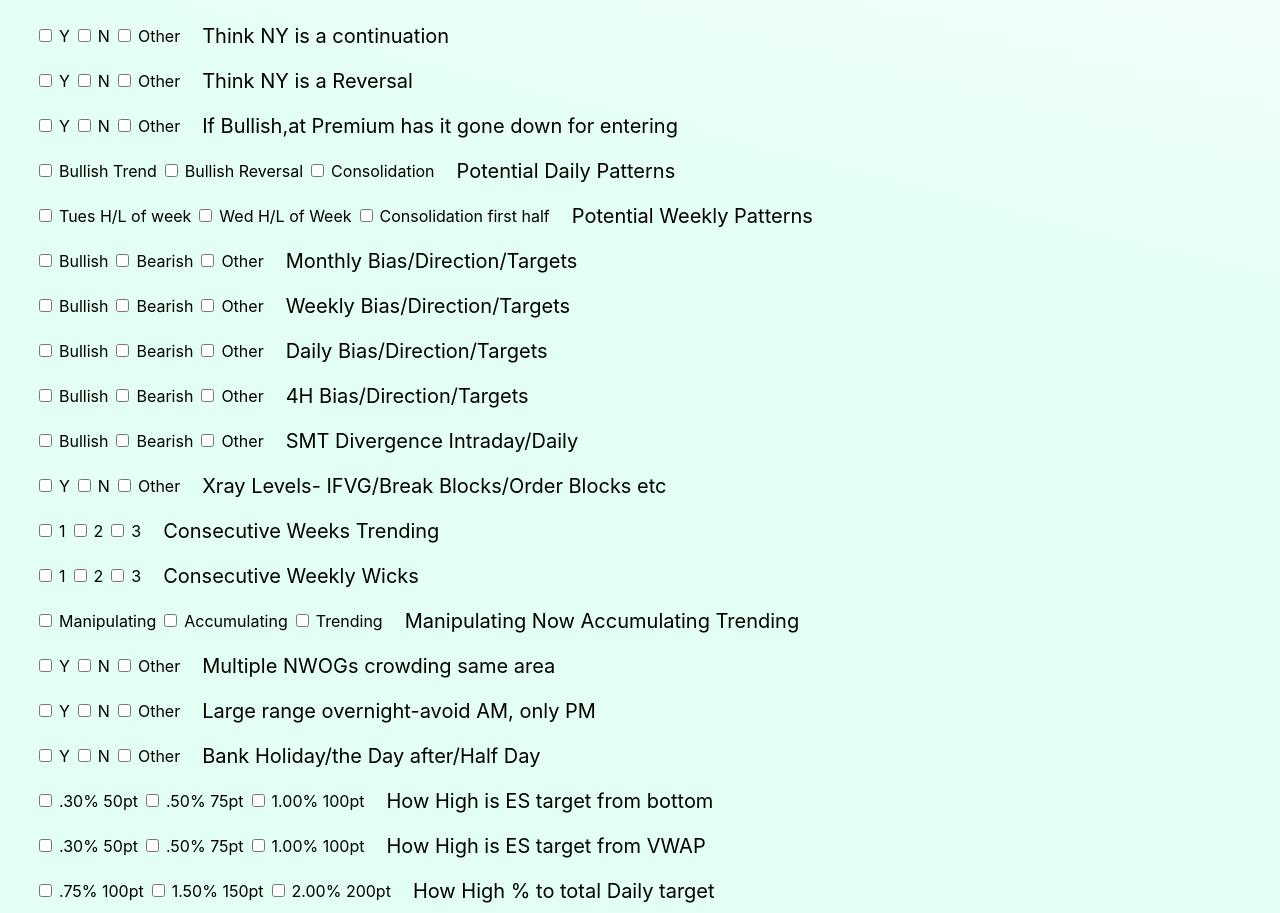
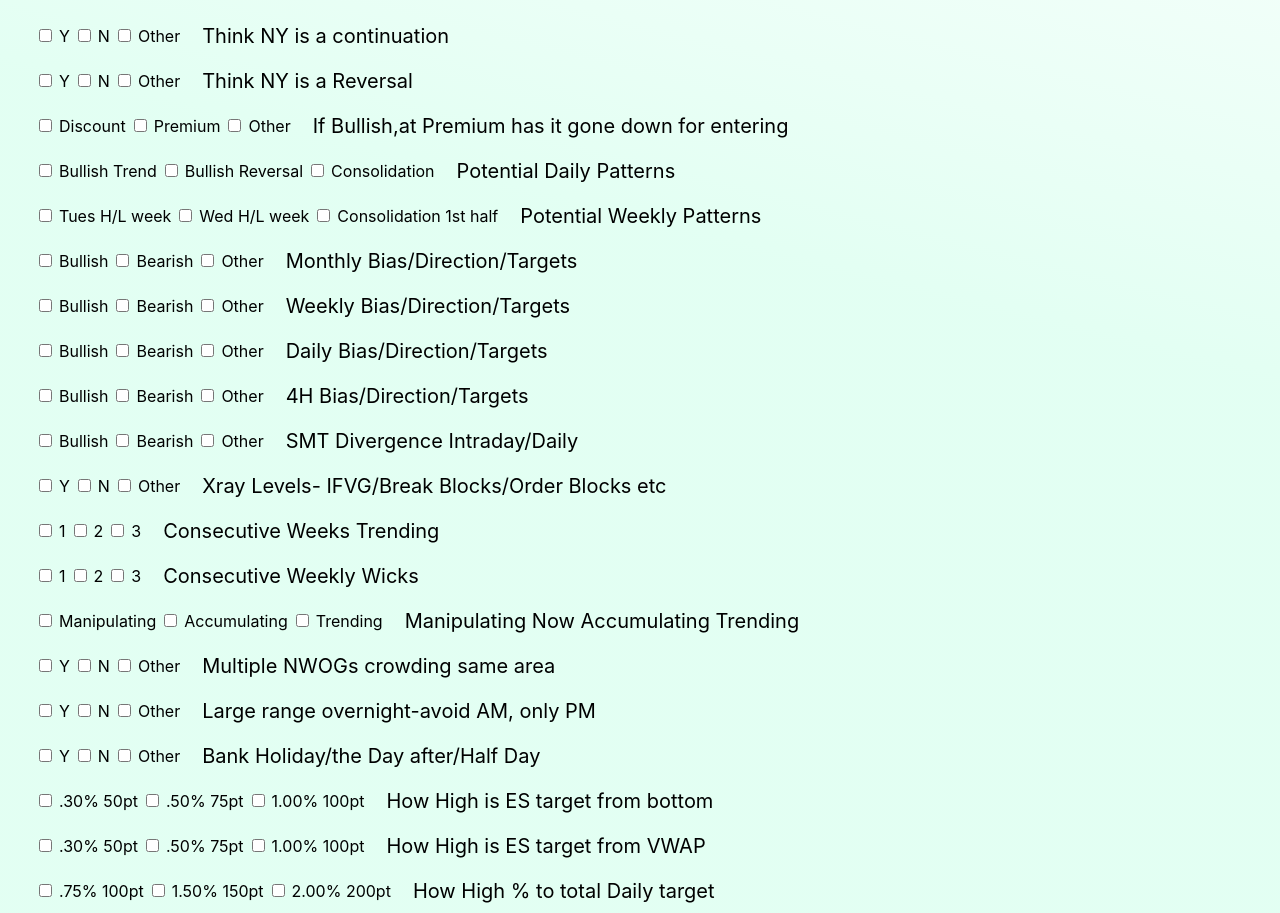
Before and after one commit to richardmusic/Trading, a React (Create React App) app: page / in a window 1280 px wide. Shown: the part 1264-2177 px from the top of the page. Built offline with nearby package versions, Linux system fonts and the light colour scheme.

Commit message:
Update checkBoxAnswers.js

```diff
--- a/src/checkBoxAnswers.js
+++ b/src/checkBoxAnswers.js
@@ -1,16 +1,46 @@
 export const checkBoxAnswers = [
-    ['Y', 'N', 'Other'], /*  Line 1 */  ['Y', 'N', 'Other'], /*  Line 2 */  ['Y', 'N', 'Other'], /*  Line 3 */
-    ['Y', 'N', 'Other'], /*  Line 4 */  ['Consistent Direction/Clear Trending', 'Mixed', 'Other'], /*  Line 5 */  ['Above', 'Below', 'Around'], /*  Line 6 */
-    ['Y', 'N', 'Other'], /*  Line 7 */  ['Y', 'N', 'Other'], /*  Line 8 */  ['Inside', 'Outside', 'Other'], /*  Line 9 */
-    ['Y', 'N', 'Other'], /*  Line 10 */  ['1', '2', '3'], /*  Line 11 */  ['1', '2', '3'], /*  Line 12 */
-    ['Y', 'N', 'Other'], /*  Line 13 */  ['Bullish', 'Bearish', 'Cant tell/Ranging'], /*  Line 14 */  ['Bullish', 'Bearish', 'Cant tell/Ranging'], /*  Line 15 */
-    ['Bullish', 'Bearish', 'Cant tell/Ranging'], /*  Line 16 */  ['Bullish', 'Bearish', 'Other'], /*  Line 17 */  ['Y', 'N', 'Other'], /*  Line 18 */
-    ['Y', 'N', 'Other'], /*  Line 19 */  ['Bullish', 'Bearish', 'Other'], /*  Line 20 */  ['Bullish', 'Bearish', 'Other'], /*  Line 21 */
-    ['Bullish', 'Bearish', 'Other'], /*  Line 22 */  ['Y', 'N', 'Other'], /*  Line 23 */  ['Y', 'N', 'Other'], /*  Line 24 */
-    ['Y', 'N', 'Other'], /*  Line 25 */  ['Y', 'N', 'Other'], /*  Line 26 */  ['Y', 'N', 'Other'], /*  Line 27 */
-    ['Bullish Trend', 'Bullish Reversal', 'Consolidation'], /*  Line 28 */  ['Tues H/L of week', 'Wed H/L of Week', 'Consolidation first half'], /*  Line 29 */  ['Bullish', 'Bearish', 'Other'], /*  Line 30 */
-    ['Bullish', 'Bearish', 'Other'], /*  Line 31 */  ['Bullish', 'Bearish', 'Other'], /*  Line 32 */  ['Bullish', 'Bearish', 'Other'], /*  Line 33 */
-    ['Bullish', 'Bearish', 'Other'], /*  Line 34 */  ['Y', 'N', 'Other'], /*  Line 35 */  ['1', '2', '3'], /*  Line 36 */
-    ['1', '2', '3'], /*  Line 37 */  ['Manipulating', 'Accumulating', 'Trending'], /*  Line 38 */  ['Y', 'N', 'Other'], /*  Line 39 */
-    ['Y', 'N', 'Other'], /*  Line 40 */  ['Y', 'N', 'Other'], /*  Line 41 */  ['.30% 50pt', '.50% 75pt', '1.00% 100pt'], /*  Line 42 */
-    ['.30% 50pt', '.50% 75pt', '1.00% 100pt'], /*  Line 43 */  ['.75% 100pt', '1.50% 150pt', '2.00% 200pt'], /*  Line 44 */ ['Y', 'N', 'Other'], /*  Line 45 */];
+  ['Y', 'N', 'Other'],                             /*  Line 1  */
+  ['Y', 'N', 'Other'],                             /*  Line 2  */
+  ['Y', 'N', 'Other'],                             /*  Line 3  */
+  ['Y', 'N', 'Other'],                             /*  Line 4  */
+  ['Consistent Direction/Clear Trending', 'Mixed', 'Other'],  /*  Line 5  */
+  ['Above', 'Below', 'Around'],                    /*  Line 6  */
+  ['Y', 'N', 'Other'],                             /*  Line 7  */
+  ['Y', 'N', 'Other'],                             /*  Line 8  */
+  ['Inside', 'Outside', 'Other'],                  /*  Line 9  */
+  ['Y', 'N', 'Other'],                             /*  Line 10 */
+  ['1', '2', '3'],                                 /*  Line 11 */
+  ['1', '2', '3'],                                 /*  Line 12 */
+  ['Y', 'N', 'Other'],                             /*  Line 13 */
+  ['Bullish', 'Bearish', 'Cant tell/Ranging'],    /*  Line 14 */
+  ['Bullish', 'Bearish', 'Cant tell/Ranging'],    /*  Line 15 */
+  ['Bullish', 'Bearish', 'Cant tell/Ranging'],    /*  Line 16 */
+  ['Bullish', 'Bearish', 'Other'],                /*  Line 17 */
+  ['Y', 'N', 'Other'],                             /*  Line 18 */
+  ['Y', 'N', 'Other'],                             /*  Line 19 */
+  ['Bullish', 'Bearish', 'Other'],                /*  Line 20 */
+  ['Bullish', 'Bearish', 'Other'],                /*  Line 21 */
+  ['Bullish', 'Bearish', 'Other'],                /*  Line 22 */
+  ['Y', 'N', 'Other'],                             /*  Line 23 */
+  ['Y', 'N', 'Other'],                             /*  Line 24 */
+  ['Y', 'N', 'Other'],                             /*  Line 25 */
+  ['Y', 'N', 'Other'],                             /*  Line 26 */
+  ['Discount', 'Premium', 'Other'],                             /*  Line 27 */
+  ['Bullish Trend', 'Bullish Reversal', 'Consolidation'], /*  Line 28 */
+  ['Tues H/L week', 'Wed H/L week', 'Consolidation 1st half'], /*  Line 29 */
+  ['Bullish', 'Bearish', 'Other'],                /*  Line 30 */
+  ['Bullish', 'Bearish', 'Other'],                /*  Line 31 */
+  ['Bullish', 'Bearish', 'Other'],                /*  Line 32 */
+  ['Bullish', 'Bearish', 'Other'],                /*  Line 33 */
+  ['Bullish', 'Bearish', 'Other'],                /*  Line 34 */
+  ['Y', 'N', 'Other'],                             /*  Line 35 */
+  ['1', '2', '3'],                                 /*  Line 36 */
+  ['1', '2', '3'],                                 /*  Line 37 */
+  ['Manipulating', 'Accumulating', 'Trending'],    /*  Line 38 */
+  ['Y', 'N', 'Other'],                             /*  Line 39 */
+  ['Y', 'N', 'Other'],                             /*  Line 40 */
+  ['Y', 'N', 'Other'],                             /*  Line 41 */
+  ['.30% 50pt', '.50% 75pt', '1.00% 100pt'],      /*  Line 42 */
+  ['.30% 50pt', '.50% 75pt', '1.00% 100pt'],      /*  Line 43 */
+  ['.75% 100pt', '1.50% 150pt', '2.00% 200pt'],   /*  Line 44 */
+  ['Y', 'N', 'Other'],                             /*  Line 45 */];
```
